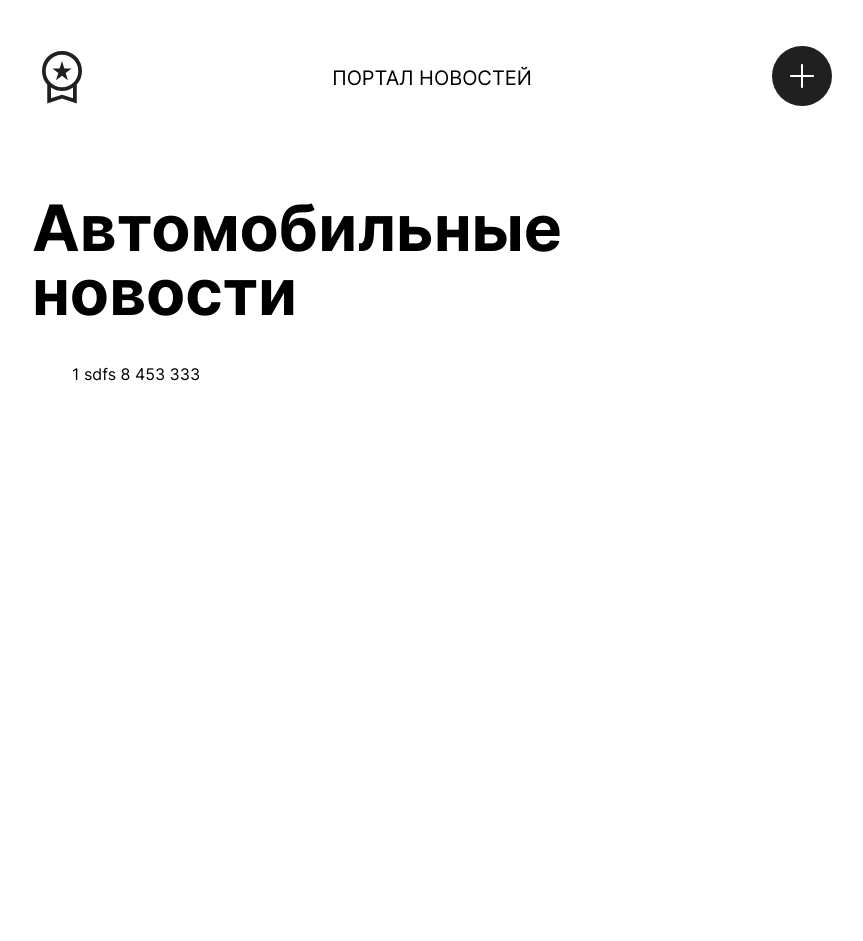
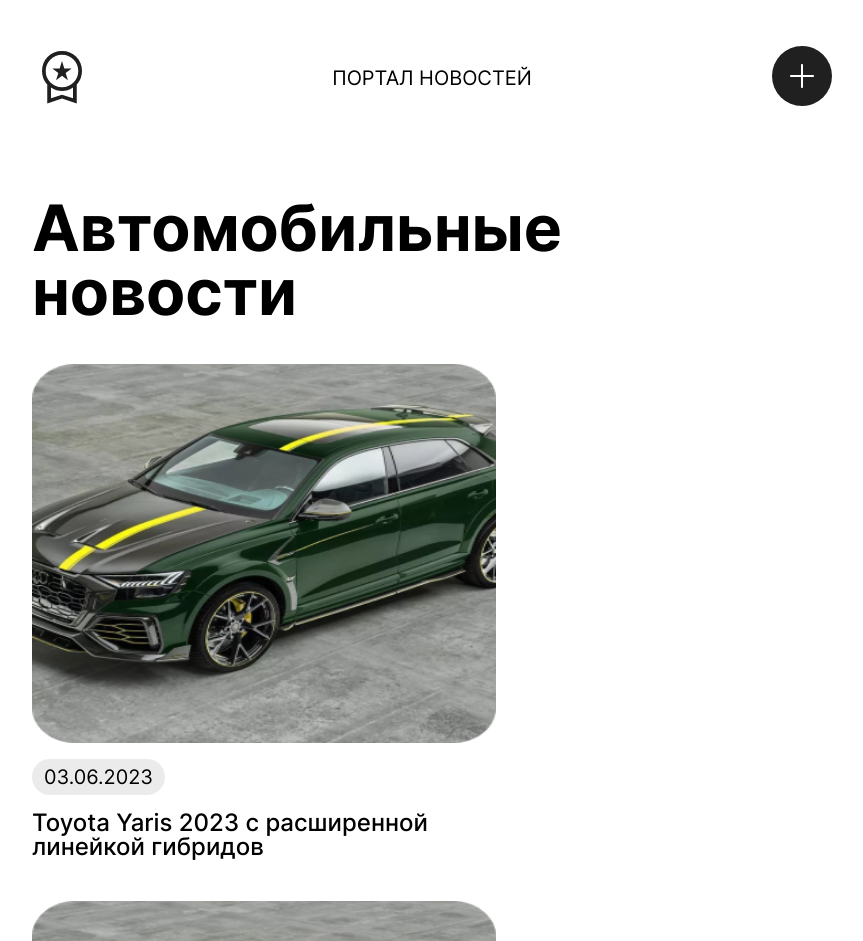
Before and after one commit to engineerpavel/autodoc-angular-test-task, an Angular app: page / in a window 1280 px wide. Shown: the top 941 px of the page, without its empty margins (208-1071 px from the left). Before the commit the page ends 800 px from the top, so only its background shows below. Built offline with nearby package versions, Linux system fonts and the light colour scheme.

Commit message:
компонент карточки

```diff
--- a/src/app/components/card/card.component.html
+++ b/src/app/components/card/card.component.html
@@ -1 +1,7 @@
-<p>card works!</p>
+<img src='assets/icons/car.png'>
+<div class='date'>
+  03.06.2023
+</div>
+<div class='text'>
+  Toyota Yaris 2023 с расширенной линейкой гибридов
+</div>
--- a/src/app/components/card/card.component.scss
+++ b/src/app/components/card/card.component.scss
@@ -0,0 +1,26 @@
+@import 'vars';
+
+:host {
+  display: flex;
+  flex-direction: column;
+  width: 464px;
+}
+
+img {
+  height: 379px;
+
+}
+
+.date {
+  margin: 16px 0;
+  padding: 8px 12px;
+  border-radius: 25px;
+  background: $black-05;
+  width: fit-content;
+  @include text2;
+}
+
+.text {
+  height: 90px;
+  @include text1;
+}
--- a/src/app/components/news-feed/news-feed.component.html
+++ b/src/app/components/news-feed/news-feed.component.html
@@ -4,7 +4,7 @@
   </div>
   <div class='cards'>
     @for (card of cards; track card.name) {
-      {{card.name}}
+      <app-card></app-card>
     }
   </div>
 </div>
--- a/src/app/components/news-feed/news-feed.component.scss
+++ b/src/app/components/news-feed/news-feed.component.scss
@@ -15,7 +15,13 @@
   @include heading1;
 }
 
+//TODO: column-gap: 24px,
+// разобраться, почему перенос срабатывает
+// Вероятно, гэп добавляется в конце
 .cards {
-  padding: 40px;
+  padding-top: 40px;
   display: flex;
+  flex-wrap: wrap;
+  justify-content: flex-start;
+  column-gap: 12px;
 }
--- a/src/app/components/news-feed/news-feed.component.ts
+++ b/src/app/components/news-feed/news-feed.component.ts
@@ -1,10 +1,11 @@
 import { Component } from '@angular/core';
 import { CommonModule } from '@angular/common';
+import { CardComponent } from '../card/card.component';
 
 @Component({
   selector: 'app-news-feed',
   standalone: true,
-  imports: [CommonModule],
+  imports: [CommonModule, CardComponent],
   templateUrl: './news-feed.component.html',
   styleUrl: './news-feed.component.scss'
 })
```
Also changed, not shown: src/assets/icons/car.png (added).
